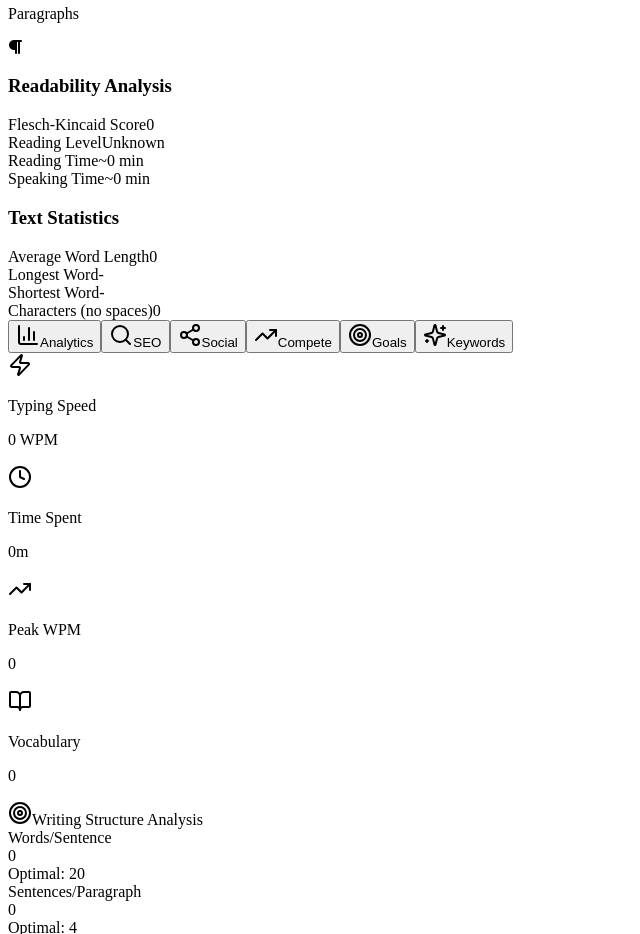
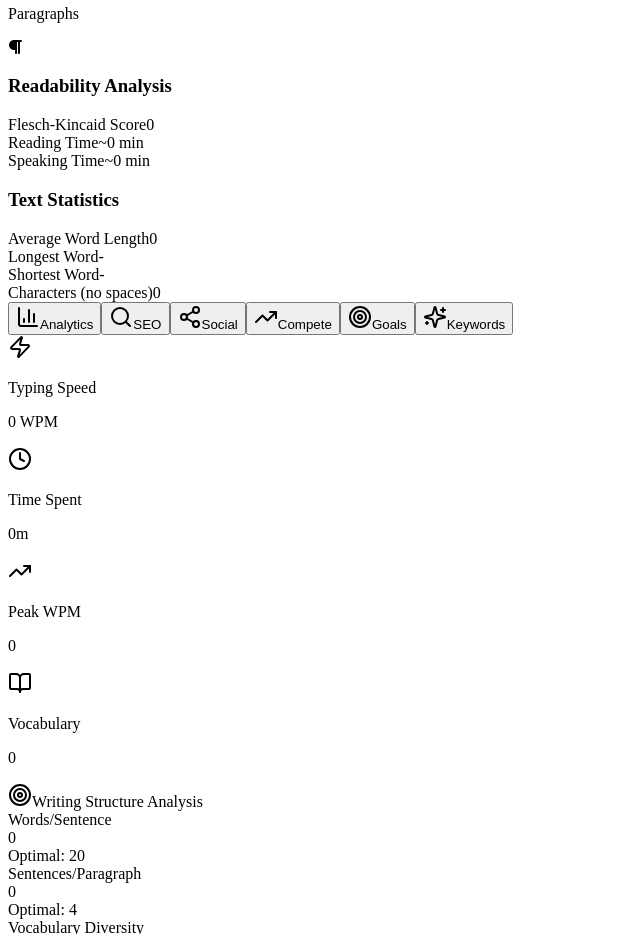
Before and after one commit to ai-with-abdullah/word-counter-plus-2, a React (Vite) app in the folder client/: page / in a window 1280 px wide. Shown: the part 780-1714 px from the top of the page, without its empty margins (0-640 px from the left). Built offline with nearby package versions, Linux system fonts and the light colour scheme.

Commit message:
update: made some changes

```diff
--- a/client/src/components/word-counter/WordCounterTool.tsx
+++ b/client/src/components/word-counter/WordCounterTool.tsx
@@ -218,10 +218,10 @@ export default function WordCounterTool() {
                   <span className="font-semibold" data-testid="text-readability-score">{readability.score}</span>
                 </div>
                 <div className="flex justify-between items-center">
-                  <span className="text-muted-foreground">Reading Level</span>
+                  {/* <span className="text-muted-foreground">Reading Level</span>
                   <span className={`px-3 py-1 text-white rounded-full text-sm ${getReadingLevelColor(readability.score)}`} data-testid="text-reading-level">
                     {readability.level}
-                  </span>
+                  </span> */}
                 </div>
                 <div className="flex justify-between items-center">
                   <span className="text-muted-foreground">Reading Time</span>
--- a/client/src/lib/exportUtils.ts
+++ b/client/src/lib/exportUtils.ts
@@ -20,7 +20,7 @@ export function exportCSV(data: ExportData): void {
     ['Longest Word', data.stats.longestWord],
     ['Shortest Word', data.stats.shortestWord],
     ['Readability Score', data.readability.score.toString()],
-    ['Reading Level', data.readability.level],
+    // ['Reading Level', data.readability.level],
     ['Reading Time (minutes)', data.readability.readingTime.toString()],
     ['Speaking Time (minutes)', data.readability.speakingTime.toString()]
   ].map(row => row.join(',')).join('\n');
@@ -44,7 +44,7 @@ Shortest Word: ${data.stats.shortestWord}
 
 === READABILITY ANALYSIS ===
 Flesch-Kincaid Score: ${data.readability.score}
-Reading Level: ${data.readability.level}
+// Reading Level: ${data.readability.level}
 Estimated Reading Time: ${data.readability.readingTime} minutes
 Estimated Speaking Time: ${data.readability.speakingTime} minutes
 
@@ -118,7 +118,7 @@ export function exportPDF(data: ExportData): void {
     doc.setFont('helvetica', 'normal');
     const readabilityStats = [
       `Flesch-Kincaid Score: ${data.readability.score}`,
-      `Reading Level: ${data.readability.level}`,
+      // `Reading Level: ${data.readability.level}`,
       `Estimated Reading Time: ${data.readability.readingTime} minutes`,
       `Estimated Speaking Time: ${data.readability.speakingTime} minutes`
     ];
```
Also changed, not shown: .local/state/replit/agent/design_reference/de41fe1f-1f6c-46aa-a6e5-bd695c928d41/8b68ee5a-82f9-4d07-972d-27026e98d0a9.html.
